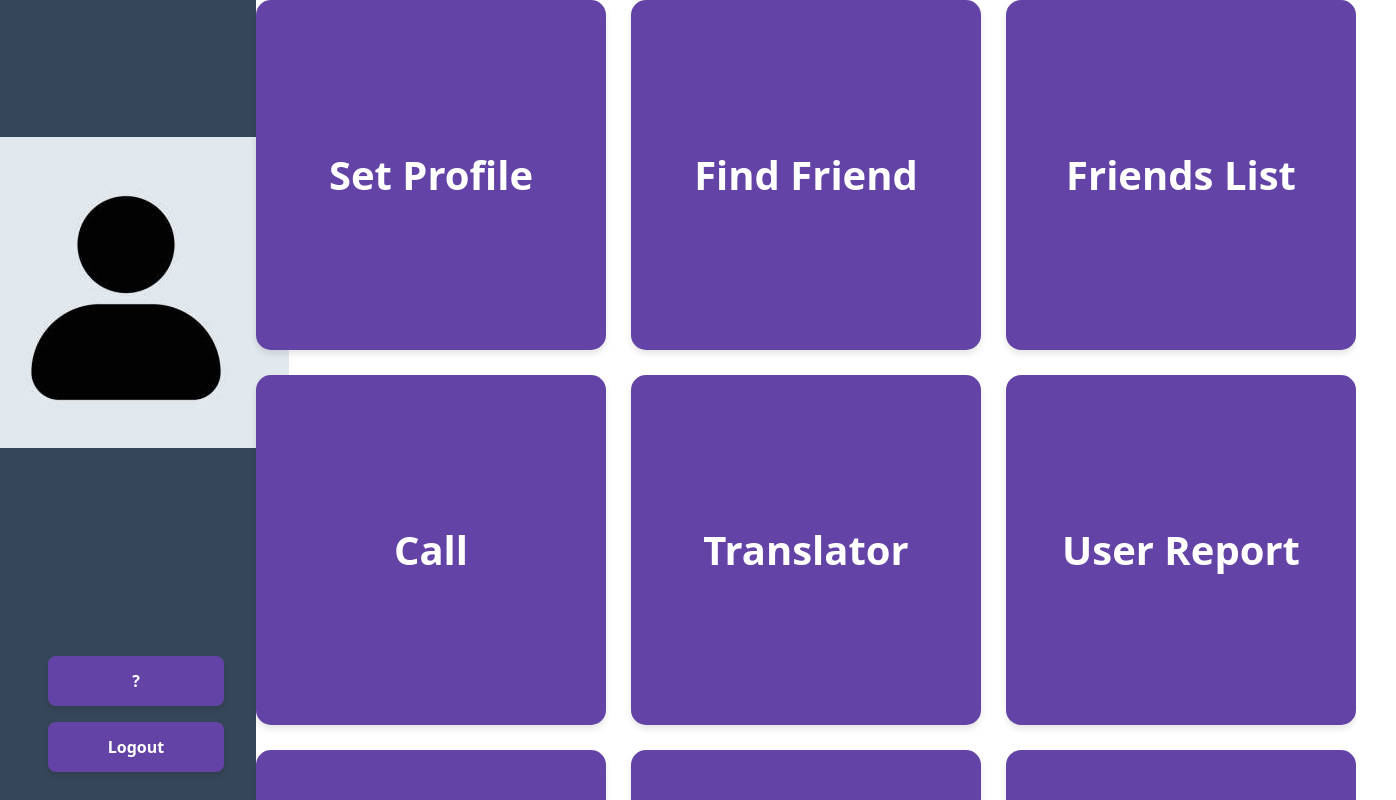
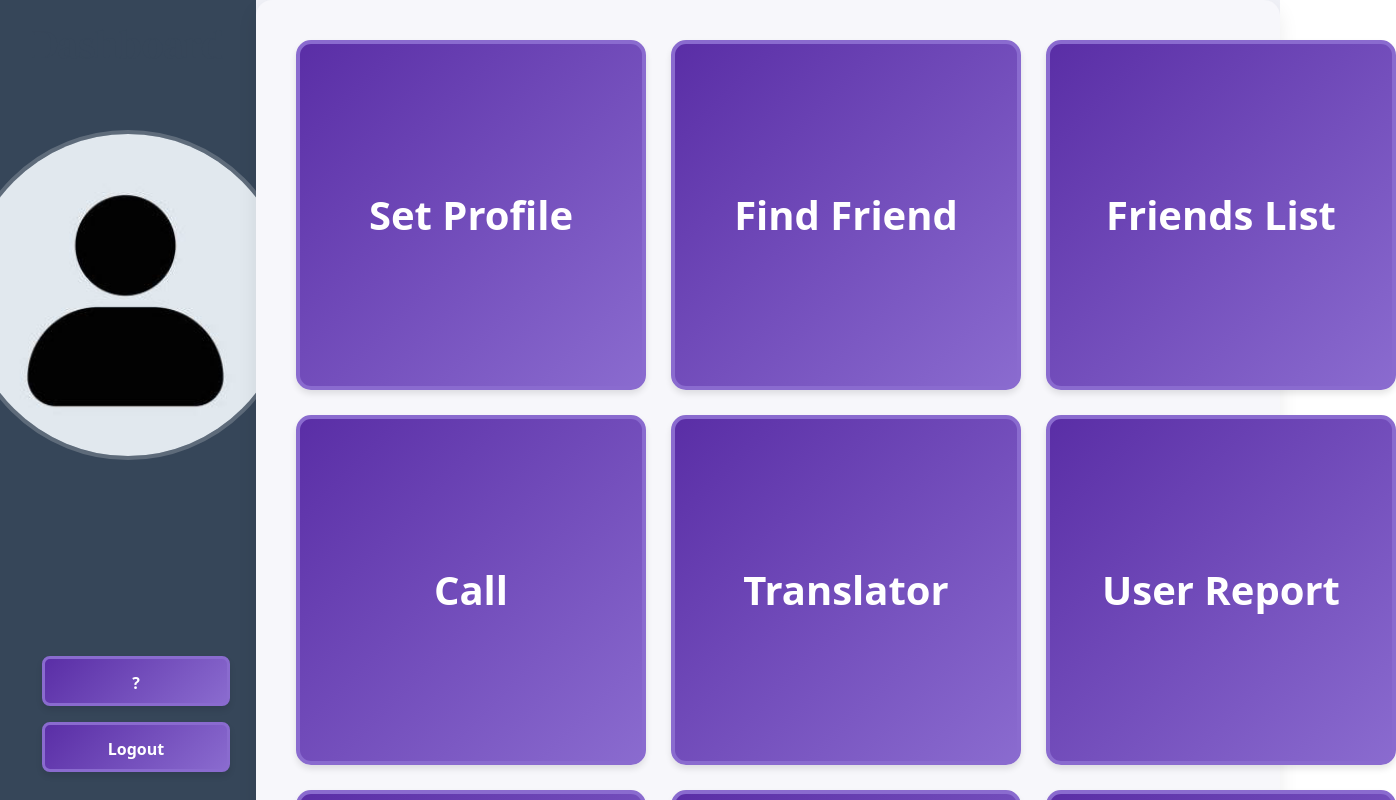
Before and after one commit to KhalidBargoti/DCA-5313_AI-Enhanced_Language_Exchange_Matchmaker, a React (Create React App) app in the folder GG/Frontend/: page /Dashboard in a window 1280 px wide. Shown: the top 800 px of the page, 1396 px wide, since content can reach past the window. Built offline with nearby package versions, Linux system fonts and the light colour scheme; no server answers; a web font is replaced by a local one; what agora-rtc-sdk-ng would draw is missing.

Commit message:
Slight change to pfp and buttons

```diff
--- a/GG/Frontend/src/Components/Dashboard.css
+++ b/GG/Frontend/src/Components/Dashboard.css
@@ -1,7 +1,8 @@
 .dashboard-container {
   display: flex;
   height: 100vh;
-  background-color: white;
+  /*background-color: white; new background color*/
+  background-color: #f0f1f7;
 }
 
 .dashboard-left {
@@ -13,6 +14,7 @@
   flex-direction: column;
   align-items: center;
   justify-content: space-between;
+
 }
 
 .dashboard-left-buttons {
@@ -32,6 +34,11 @@
   justify-items: center; /* Center grid items */
   align-items: center;
   animation: fadeIn 0.5s ease-in;
+  /*soft panel container*/
+  padding: 40px;
+  background: #f7f7fb;
+  border-radius: 16px;
+  box-shadow: 0 8px 20px rgba(0,0,0,0.08);
 }
 
 .user-info {
@@ -45,12 +52,15 @@
   margin: 8px;;
   font-weight: bold;
   color: white;
-  border: none;
+  /*border: none;*/
   border-radius: 8px;
-  background-color: #6344A6;
+  /*background-color: #6344A6;*/
   box-shadow: 0 4px 6px rgba(0, 0, 0, 0.1);
   cursor: pointer;
   transition: all 0.3s ease;
+
+  border: 3px solid #8a6bcf;
+  background: linear-gradient(135deg, #5a2ea6, #8a6bcf); /* Gradient background */
 
   &:focus {
     outline: none;
@@ -66,18 +76,24 @@
 
 .btn-questions:hover,
 .btn-logout:hover {
-  background-color: #7a56c8;
+  /*background-color: #7a56c8;
   transform: scale(1.05);
-  box-shadow: 0 6px 8px rgba(0, 0, 0, 0.15);
+  box-shadow: 0 6px 8px rgba(0, 0, 0, 0.15);*/
+  transform: translateY(-6px) scale(1.03);
+  box-shadow: 0 10px 18px rgba(0,0,0,0.15);
+  /*highlight when hovered over*/
+  background: linear-gradient(135deg, #6642bb 0%, #9b7ed6 100%);
 }
 
 .btn-action {
   width: 350px; /* Square button dimensions */
   height: 350px;
   border-radius: 15px; /* Slightly rounded corners */
-  border: none;
+  /*border: none;*/
+  border: 4px solid #8a6bcf;
   color: white;
-  background-color: #6344A6; /* Solid purple */
+  /*background-color: #6344A6; /* Solid purple. not solid */
+  background: linear-gradient(135deg, #5a2ea6, #8a6bcf); /* Gradient background */
   font-size: 40px; /* Adjust text size */
   text-align: center;
   cursor: pointer;
@@ -85,10 +101,16 @@
   align-items: center; /* Vertical alignment */
   justify-content: center; /* Horizontal alignment */
 
+  /*button hover slightly more dramatic*/
+  transition: transform .25s ease, box-shadow .25s ease;
   &:hover {
-    background-color: darken(#6344A6, 10%);
-    box-shadow: 0 6px 8px rgba(0, 0, 0, 0.15);
-    transform: translateY(-2px);
+    /*background-color: darken(#6344A6, 10%);
+    /*box-shadow: 0 6px 8px rgba(0, 0, 0, 0.15);
+    transform: translateY(-2px);*/
+    transform: translateY(-6px) scale(1.03);
+    box-shadow: 0 10px 18px rgba(0,0,0,0.15);
+    /*highlight when hovered over*/
+    background: linear-gradient(135deg, #6642bb 0%, #9b7ed6 100%);
   }
 
   &:focus {
@@ -142,3 +164,12 @@
 
 
 }
+/*circular profile icon*/
+.dashboard-left img.center {
+  width: 330px;
+  height: 330px;
+  border-radius: 50%;
+  object-fit: cover;
+  margin-bottom: 10px;
+  border: 4px solid rgba(255,255,255,0.2);
+}
```
